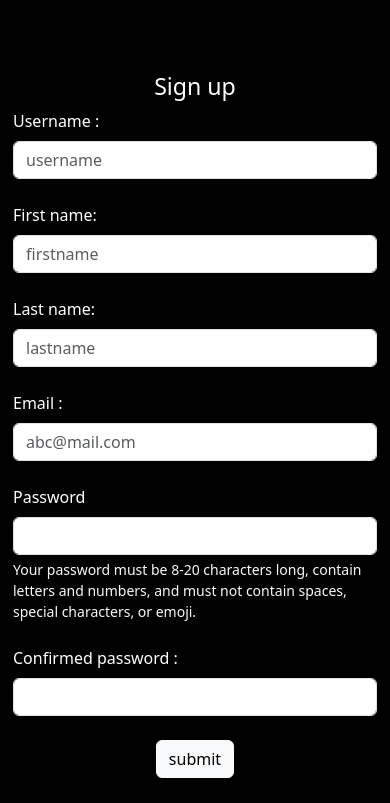
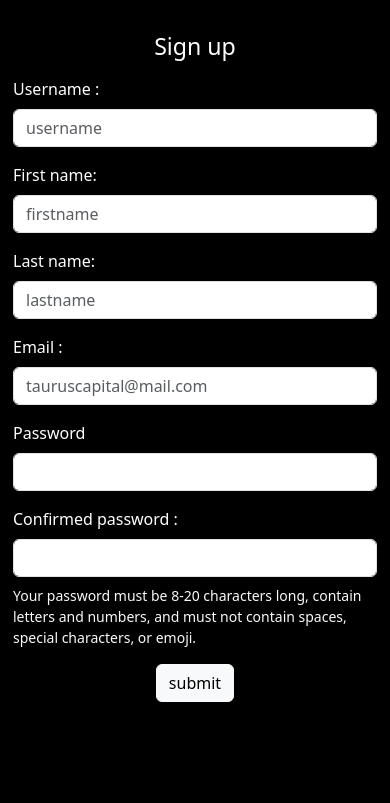
Before and after one commit to ama-vo/PRO8501-Finance, a Django app: page /signup/ in a window 390 px wide. Shown: the part 48-851 px from the top of the page. After the commit the page ends 750 px from the top, so only its background shows below. Run offline with Django 5.2, Linux system fonts and the light colour scheme.

Commit message:
Responsive signug page

```diff
--- a/src/authentification/templates/signin/signup.html
+++ b/src/authentification/templates/signin/signup.html
@@ -1,14 +1,14 @@
 {% extends 'base.html' %}
 {% block content %}
 
-<div class="row justify-content-center mt-5">
+<div class="row justify-content-center mt-3 mt-md-4 mb-4">
 
-        <section class="card bg-black text-white rounded-5" style="max-width: 400px">
+    <section class="card bg-black text-white rounded-5" style="max-width: 560px">
         <form method="POST">
             {% csrf_token %}
             <div class="card-block">
 
-                <h3 class="card-title text-center mt-4">Sign up</h3>
+                <h3 class="card-title text-center mt-3 mb-3">Sign up</h3>
                 {% if messages %}
                 {% for message in messages %}
                 <div
@@ -33,10 +33,9 @@
                     });
                 </script>
 
-                <div class="mb-4">
-                    <label for="" class="form-label">Username :</label>
+                <div class="mb-3">
+                    <label for="username" class="form-label">Username :</label>
                     <input
-                        style="max-width: 300px justify-content-center"
                         type="text"
                         class="form-control"
                         name="username"
@@ -44,10 +43,11 @@
                         placeholder="username"
                     />
                 </div>
-                <div class="mb-4">
-                    <label for="" class="form-label">First name:</label>
+
+                <div class="row g-3 mb-3">
+                    <div class="col-12 col-sm-6">
+                        <label for="firstname" class="form-label">First name:</label>
                         <input
-                        style="max-width: 300px justify-content-center"
                             type="text"
                             class="form-control"
                             name="firstname"
@@ -55,10 +55,9 @@
                             placeholder="firstname"
                         />
                     </div>
-                <div class="mb-4">
-                    <label for="" class="form-label">Last name:</label>
+                    <div class="col-12 col-sm-6">
+                        <label for="lastname" class="form-label">Last name:</label>
                         <input
-                        style="max-width: 300px justify-content-center"
                             type="text"
                             class="form-control"
                             name="lastname"
@@ -66,46 +65,54 @@
                             placeholder="lastname"
                         />
                     </div>
+                </div>
 
-                <div class="mb-4">
-                    <label for="" class="form-label">Email :</label>
+                <div class="mb-3">
+                    <label for="email" class="form-label">Email :</label>
                     <input
-                        style="max-width: 300px justify-content-center"
                         type="email"
                         class="form-control"
                         name="email"
                         id="email"
-                        aria-describedby="emailHelpId"
-                        placeholder="abc@mail.com"
+                        placeholder="tauruscapital@mail.com"
                     />
                 </div>
-                    <div class="mb-4">
+
+                <div class="row g-3">
+                    <div class="col-12 col-sm-6">
                         <label for="password" class="form-label">Password</label>
-                        <input type="password" id="password" name="password" class="form-control" aria-describedby="passwordHelpBlock">
-                        <div id="passwordHelpBlock" class="form-text text-light">
+                        <input
+                            type="password"
+                            id="password"
+                            name="password"
+                            class="form-control"
+                            aria-describedby="passwordHelpBlock"
+                        />
+                    </div>
+                    <div class="col-12 col-sm-6">
+                        <label for="confirmedpassword" class="form-label">Confirmed password :</label>
+                        <input
+                            type="password"
+                            id="confirmedpassword"
+                            name="confirmedpassword"
+                            class="form-control"
+                            aria-describedby="passwordHelpBlock"
+                        />
+                    </div>
+                </div>
+                <div id="passwordHelpBlock" class="form-text text-light mt-2 mb-3">
                     Your password must be 8-20 characters long, contain letters and numbers, and must not contain spaces, special characters, or emoji.
                 </div>
-                    </div>
 
-                    <div class="mb-4">
-                        <label for="confirmedpassword" class="form-label">Confirmed password :</label>
-                        <input type="password" id="confirmedpassword" name="confirmedpassword" class="form-control" aria-describedby="passwordHelpBlock">
-
-                    </div>
-
-
-                    <div class="d-flex justify-content-center mb-4 ">
+                <div class="d-flex justify-content-center mb-3">
                     <button class="btn btn-light" type="submit">
                         submit
                     </button>
                 </div>
             </div>
-
         </form>
     </section>
 
-
 </div>
 
-
 {% endblock %}
```
Also changed, not shown: src/static/logo_taurus_capital-min.png (renamed from src/static/logo_taurus_capital-4.png). Lines whose indentation alone changed are shown as unchanged.
